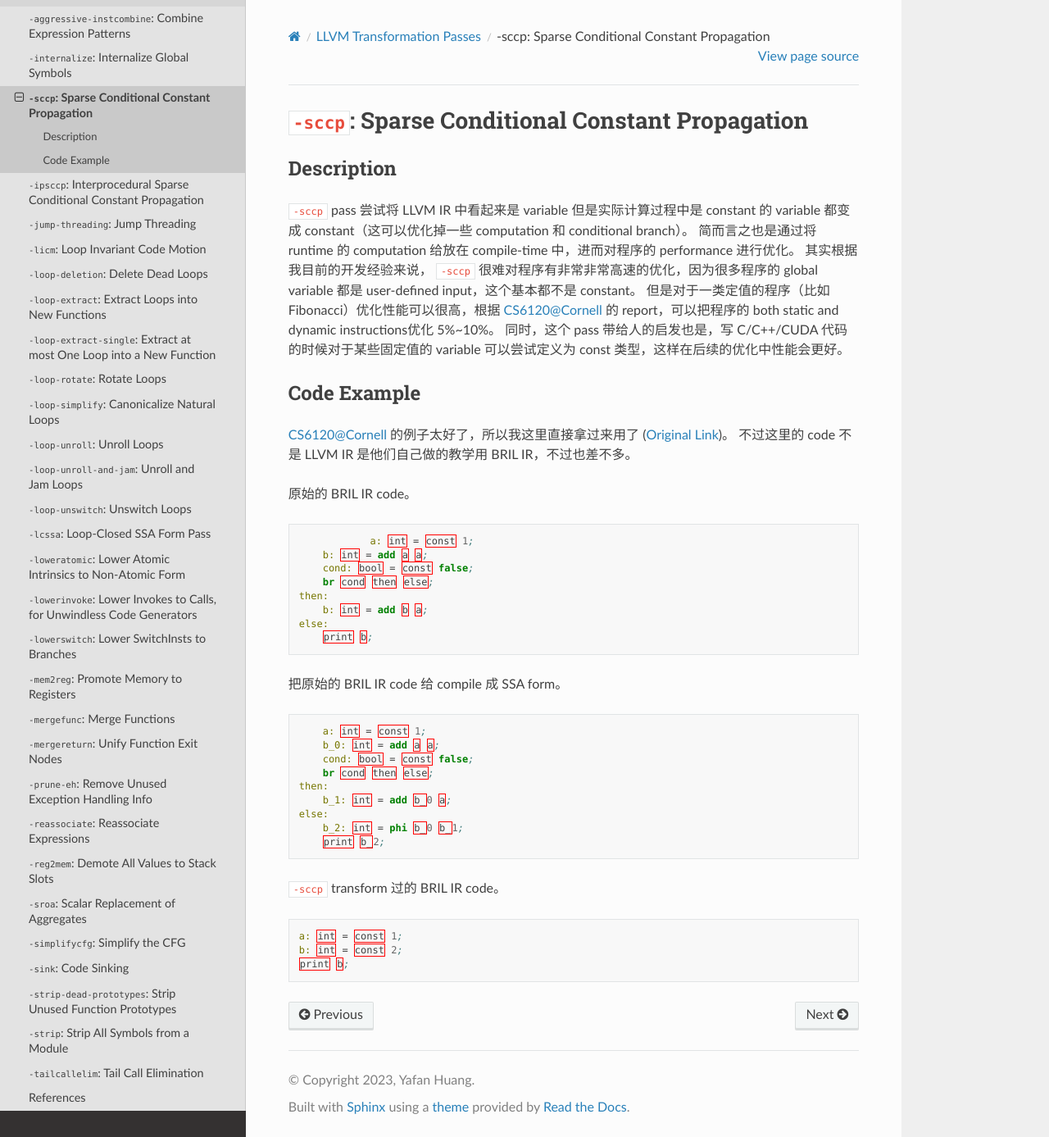
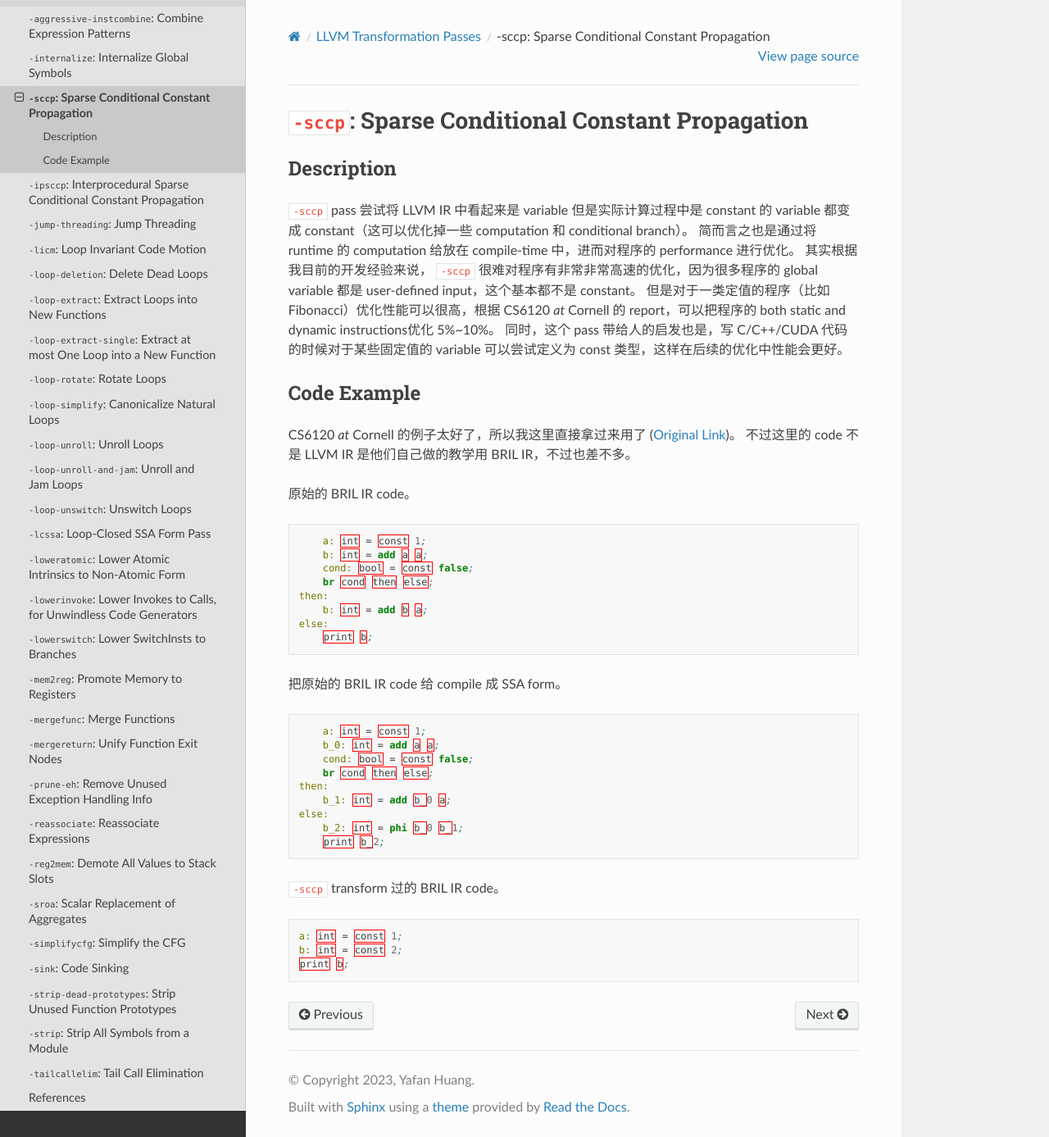
Before and after one commit to hyfshishen/understanding-llvm-transformation-passes, a Sphinx documentation site: the page built from docs/source/LLVM-transformation-passes/21-sparse-conditional-constant-propagation.rst, in a window 1280 px wide and 1387 px high. Shown: the whole window at 82% size. Built offline with Sphinx 7.4.7 and the Read the Docs theme 2.0.0, drawn with Linux system fonts in a browser that asks for light colours.

Commit message:
updating passes

```diff
--- a/docs/source/LLVM-transformation-passes/21-sparse-conditional-constant-propagation.rst
+++ b/docs/source/LLVM-transformation-passes/21-sparse-conditional-constant-propagation.rst
@@ -7,20 +7,20 @@ Description
 ``-sccp`` pass 尝试将 LLVM IR 中看起来是 variable 但是实际计算过程中是 constant 的 variable 都变成 constant（这可以优化掉一些 computation 和 conditional branch）。
 简而言之也是通过将 runtime 的 computation 给放在 compile-time 中，进而对程序的 performance 进行优化。
 其实根据我目前的开发经验来说， ``-sccp`` 很难对程序有非常非常高速的优化，因为很多程序的 global variable 都是 user-defined input，这个基本都不是 constant。
-但是对于一类定值的程序（比如 Fibonacci）优化性能可以很高，根据 CS6120@Cornell 的 report，可以把程序的 both static and dynamic instructions优化 5%~10%。
+但是对于一类定值的程序（比如 Fibonacci）优化性能可以很高，根据 CS6120 `at` Cornell 的 report，可以把程序的 both static and dynamic instructions优化 5%~10%。
 同时，这个 pass 带给人的启发也是，写 C/C++/CUDA 代码的时候对于某些固定值的 variable 可以尝试定义为 const 类型，这样在后续的优化中性能会更好。
 
 Code Example
 --------
 
-CS6120@Cornell 的例子太好了，所以我这里直接拿过来用了 (`Original Link <https://www.cs.cornell.edu/courses/cs6120/2019fa/blog/sccp/>`_)。
+CS6120 `at` Cornell 的例子太好了，所以我这里直接拿过来用了 (`Original Link <https://www.cs.cornell.edu/courses/cs6120/2019fa/blog/sccp/>`_)。
 不过这里的 code 不是 LLVM IR 是他们自己做的教学用 BRIL IR，不过也差不多。
 
 原始的 BRIL IR code。
 
 .. code-block:: llvm
 
-		a: int = const 1;
+        a: int = const 1;
         b: int = add a a;
         cond: bool = const false;
         br cond then else;
@@ -47,6 +47,6 @@ CS6120@Cornell 的例子太好了，所以我这里直接拿过来用了 (`Origi
 
 .. code-block:: llvm
 
-    a: int = const 1;
-    b: int = const 2;
-    print b;
+        a: int = const 1;
+        b: int = const 2;
+        print b;
--- a/docs/source/LLVM-transformation-passes/22-interprocedural-sparse-conditional-constant-propagation.rst
+++ b/docs/source/LLVM-transformation-passes/22-interprocedural-sparse-conditional-constant-propagation.rst
@@ -18,7 +18,7 @@ LLVM tutorial 有个例子特别好，可以在这个 `link <https://www.youtube
 .. figure:: figures/ipsccp.png
    :alt: Interprocedural Sparse Conditional Constant Propagation
    :align: center
-   :width: 500px
+   :width: 600px
 
    Interprocedural Sparse Conditional Constant Propagation
 
```
